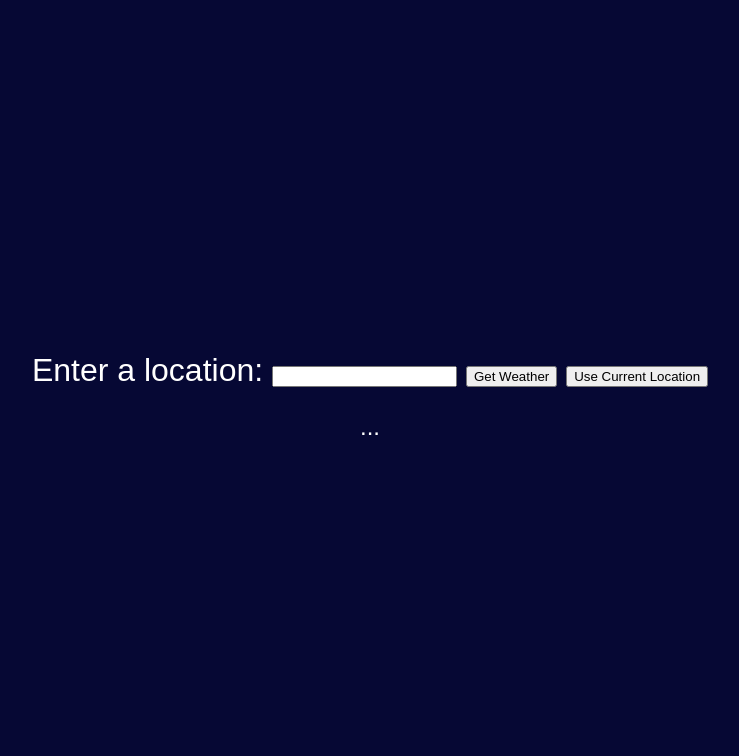
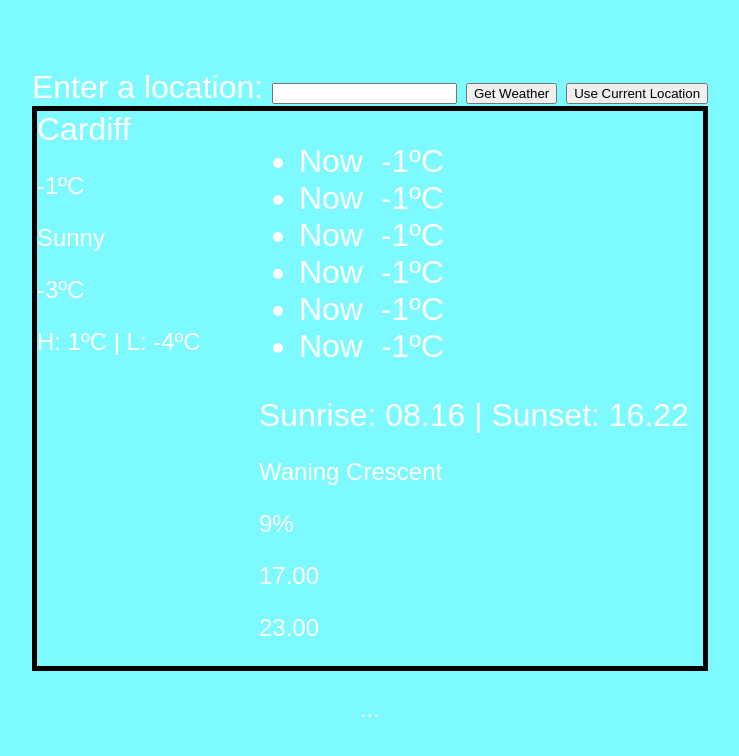
Before and after one commit to hughcollier/weatherApp, a website built with webpack: page src/template.html in a window 1280 px wide. Shown: the whole page, without its empty margins (270-1009 px from the left). Built offline with nearby package versions, Linux system fonts and the light colour scheme.

Commit message:
wip - moving machines

```diff
--- a/src/style.scss
+++ b/src/style.scss
@@ -1,5 +1,5 @@
 body {
-  background-color: rgb(6, 8, 52);
+  background-color: #7dfaff;
   color: white;
   font-family: sans-serif;
   font-size: 2em;
@@ -25,3 +25,34 @@ p {
 .hidden {
   display: none;
 }
+
+#weather-table {
+  border: 5px solid black;
+  display: grid;
+  grid-template-columns: repeat(3, 1fr);
+
+  #location-name {
+    grid-column: 1 / 2;
+    grid-row: 1 / 2;
+  }
+
+  #current-weather {
+    grid-column: 1 / 2;
+    grid-row: 2 / 6;
+  }
+
+  #weather-by-hour {
+    grid-column: 2 / 4;
+    grid-row: 1 / 3;
+  }
+
+  #sun-info {
+    grid-column: 2 / 4;
+    grid-row: 3 / 4;
+  }
+
+  #moon-info {
+    grid-column: 2/3;
+    grid-row: 4 /6;
+  }
+}
--- a/src/template.html
+++ b/src/template.html
@@ -15,13 +15,56 @@
         </button>
 
         <div id="weather-table">
-          <div id="location-name"></div>
+          <div id="location-name">Cardiff</div>
 
-          <div id="current-weather"></div>
+          <div id="current-weather">
+            <p id="current-temp">-1ºC</p>
+            <p id="current-details">Sunny</p>
+            <p id="feels-like">-3ºC</p>
+            <p id="highh-low">H: 1ºC | L: -4ºC</p>
+          </div>
 
-          <div id="weather-by-hour"></div>
+          <ul id="weather-by-hour">
+            <li>
+              <span class="time">Now</span>
+              <img class="weather-icon" src="" />
+              <span class="temp">-1ºC</span>
+            </li>
+            <li>
+              <span class="time">Now</span>
+              <img class="weather-icon" src="" />
+              <span class="temp">-1ºC</span>
+            </li>
+            <li>
+              <span class="time">Now</span>
+              <img class="weather-icon" src="" />
+              <span class="temp">-1ºC</span>
+            </li>
+            <li>
+              <span class="time">Now</span>
+              <img class="weather-icon" src="" />
+              <span class="temp">-1ºC</span>
+            </li>
+            <li>
+              <span class="time">Now</span>
+              <img class="weather-icon" src="" />
+              <span class="temp">-1ºC</span>
+            </li>
+            <li>
+              <span class="time">Now</span>
+              <img class="weather-icon" src="" />
+              <span class="temp">-1ºC</span>
+            </li>
+          </ul>
 
-          <div id="moon-info"></div>
+          <div id="sun-info">Sunrise: 08.16 | Sunset: 16.22</div>
+
+          <div id="moon-info">
+            <p id="moon-phase">Waning Crescent</p>
+            <p id="illumination">9%</p>
+            <p id="moonrise">17.00</p>
+            <p id="moonset">23.00</p>
+          </div>
 
           <div id="next-two-days">
             <div id="tomorrow"></div>
```
